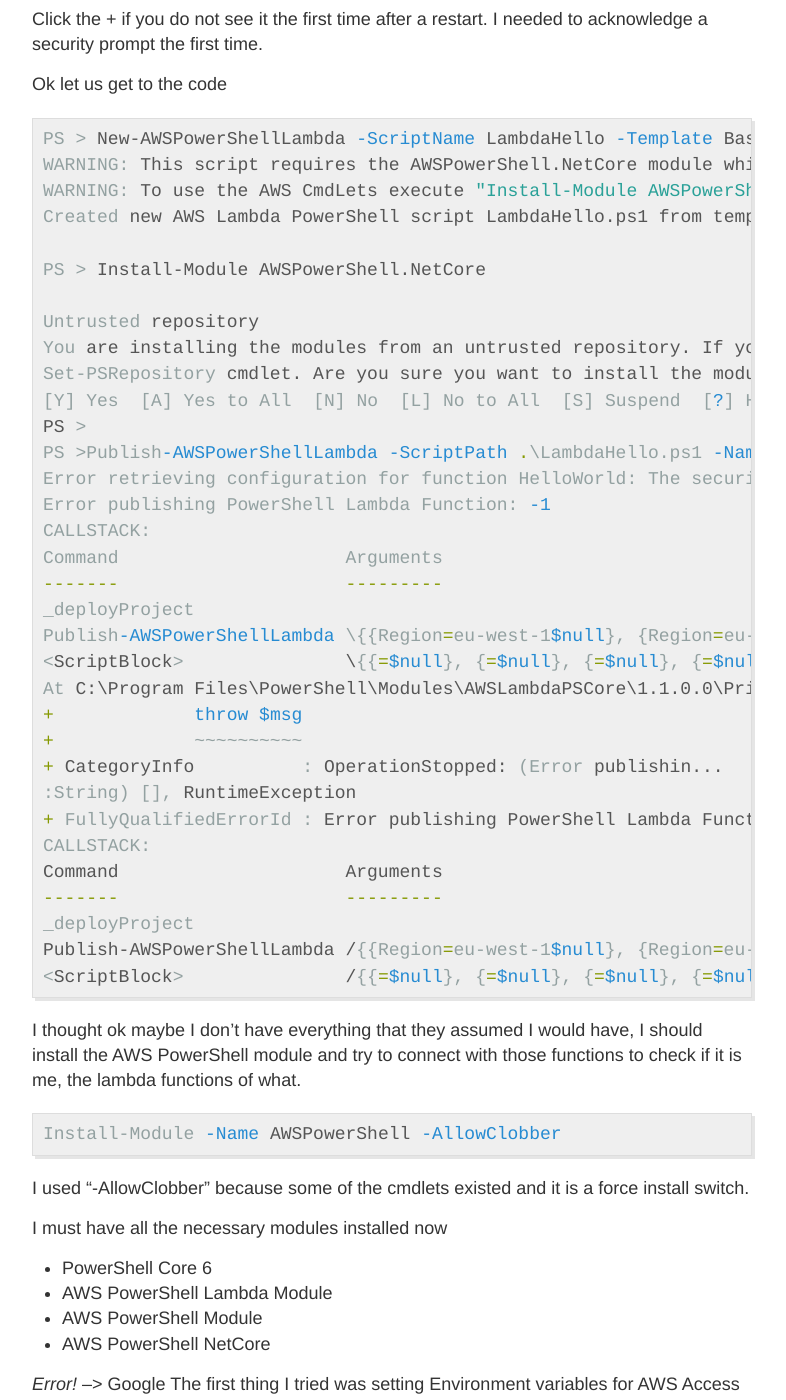
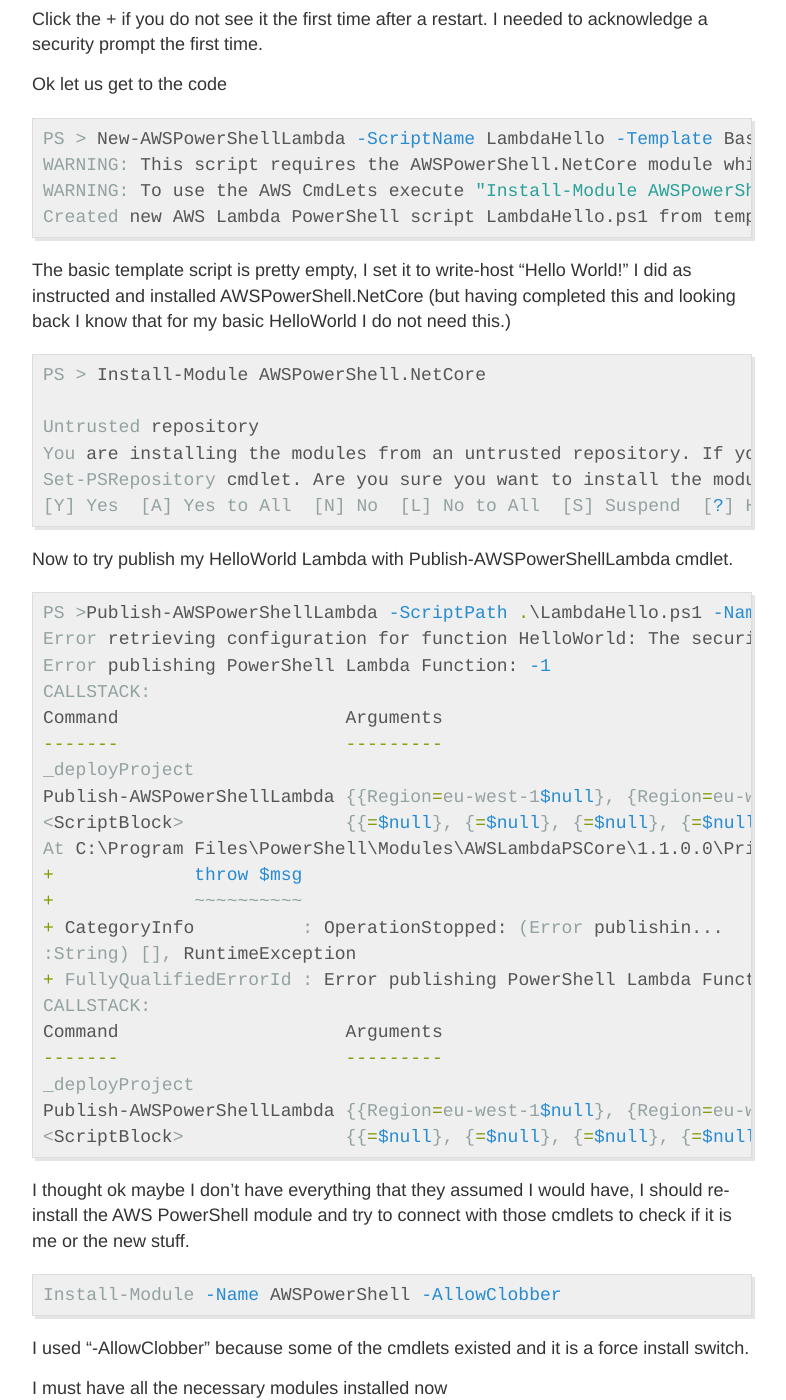
Before and after one commit to ctolan/ctolan.github.io, a Jekyll site: the page built from _posts/2018-10-08-PowerShell-Lambda.md, in a window 1280 px wide and 1400 px high, scrolled down 1630 px. Shown: the whole window, without its empty margins (248-1034 px from the left). Built offline with Jekyll 4.4.1, drawn with Linux system fonts in a browser that asks for light colours; comment, search, counter and statistics services are not loaded; some of the changed text lies outside the part shown.

Commit message:
Improved readbility

````diff
--- a/_posts/2018-10-08-PowerShell-Lambda.md
+++ b/_posts/2018-10-08-PowerShell-Lambda.md
@@ -45,14 +45,22 @@
 WARNING: This script requires the AWSPowerShell.NetCore module which is not installed locally.
 WARNING: To use the AWS CmdLets execute "Install-Module AWSPowerShell.NetCore" and then update the #Requires statement to the version installed. If you are not going to use the AWS CmdLets then remove the #Requires statement from the script.
 Created new AWS Lambda PowerShell script LambdaHello.ps1 from template Basic at C:\LambdaHello
+```
 
+The basic template script is pretty empty, I set it to write-host "Hello World!" I did as instructed and installed AWSPowerShell.NetCore (but having completed this and looking back I know that for my basic HelloWorld I do not need this.)
+
+```powershell
 PS > Install-Module AWSPowerShell.NetCore
 
 Untrusted repository
 You are installing the modules from an untrusted repository. If you trust this repository, change its InstallationPolicy value by running the
 Set-PSRepository cmdlet. Are you sure you want to install the modules from 'PSGallery'?
 [Y] Yes  [A] Yes to All  [N] No  [L] No to All  [S] Suspend  [?] Help (default is "N"): A
-PS >
+```
+
+Now to try publish my HelloWorld Lambda with Publish-AWSPowerShellLambda cmdlet.
+
+```powershell
 PS >Publish-AWSPowerShellLambda -ScriptPath .\LambdaHello.ps1 -Name  HelloWorld -Region eu-west-1
 Error retrieving configuration for function HelloWorld: The security token included in the request is invalid.
 Error publishing PowerShell Lambda Function: -1
@@ -60,8 +68,8 @@
 Command                     Arguments
 -------                     ---------
 _deployProject
-Publish-AWSPowerShellLambda \{{Region=eu-west-1$null}, {Region=eu-west-1$null}, {Region=eu-west-1$null}, {Region=eu-we...
-<ScriptBlock>               \{{=$null}, {=$null}, {=$null}, {=$null}}
+Publish-AWSPowerShellLambda {{Region=eu-west-1$null}, {Region=eu-west-1$null}, {Region=eu-west-1$null}, {Region=eu-we...
+<ScriptBlock>               {{=$null}, {=$null}, {=$null}, {=$null}}
 At C:\Program Files\PowerShell\Modules\AWSLambdaPSCore\1.1.0.0\Private\_DeploymentFunctions.ps1:194 char:13
 +             throw $msg
 +             ~~~~~~~~~~
@@ -72,11 +80,12 @@
 Command                     Arguments
 -------                     ---------
 _deployProject
-Publish-AWSPowerShellLambda /{{Region=eu-west-1$null}, {Region=eu-west-1$null}, {Region=eu-west-1$null}, {Region=eu-we...
-<ScriptBlock>               /{{=$null}, {=$null}, {=$null}, {=$null}}
+Publish-AWSPowerShellLambda {{Region=eu-west-1$null}, {Region=eu-west-1$null}, {Region=eu-west-1$null}, {Region=eu-we...
+<ScriptBlock>               {{=$null}, {=$null}, {=$null}, {=$null}}
 ```
 {% endraw %}
-I thought ok maybe I don't have everything that they assumed I would have, I should install the AWS PowerShell module and try to connect with those functions to check if it is me, the lambda functions of what.
+
+I thought ok maybe I don't have everything that they assumed I would have, I should re-install the AWS PowerShell module and try to connect with those cmdlets to check if it is me or the new stuff.
 
 ```powershell
 Install-Module -Name AWSPowerShell -AllowClobber
@@ -114,7 +123,7 @@
 PS > Publish-AWSPowerShellLambda -ScriptPath .\LambdaHello.ps1 -Name  HelloWorld -Region eu-west-1
 ```
 
-Once I removed the default credential leaving only the one i created with the correct Key and secret it worked!
+Once I removed the default credential leaving only the one I created with the correct Key and secret it worked!
 
 ![PWSH Lambda Published Image]({{ site.url }}/images/PWSH-VSCode-3.PNG)
 
````
